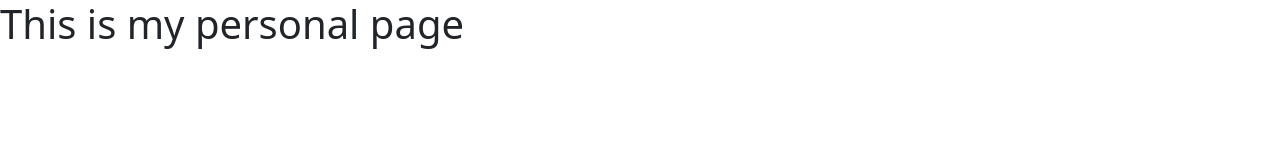
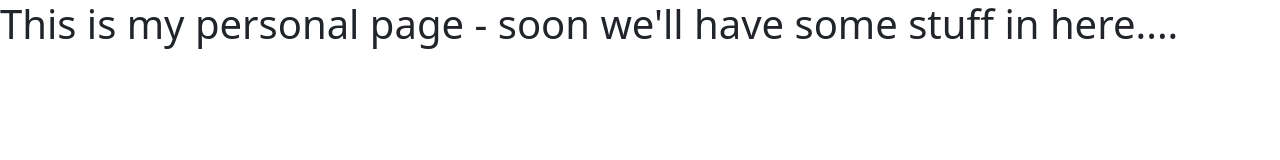
Before and after one commit to stefanocostantini/new_site, a plain HTML site: page index.html in a window 1280 px wide. Drawn offline with nearby package versions, Linux system fonts and the light colour scheme.

Commit message:
updated index

```diff
--- a/index.html
+++ b/index.html
@@ -7,7 +7,7 @@
        <link href="https://cdn.jsdelivr.net/npm/bootstrap@5.3.0-alpha1/dist/css/bootstrap.min.css" rel="stylesheet" integrity="sha384-GLhlTQ8iRABdZLl6O3oVMWSktQOp6b7In1Zl3/Jr59b6EGGoI1aFkw7cmDA6j6gD" crossorigin="anonymous">
    </head>
    <body>
-       <h1>This is my personal page</h1>
+       <h1>This is my personal page - soon we'll have some stuff in here....</h1>
        <script src="https://cdn.jsdelivr.net/npm/bootstrap@5.3.0-alpha1/dist/js/bootstrap.bundle.min.js" integrity="sha384-w76AqPfDkMBDXo30jS1Sgez6pr3x5MlQ1ZAGC+nuZB+EYdgRZgiwxhTBTkF7CXvN" crossorigin="anonymous">
    </body>
 </html>
```
